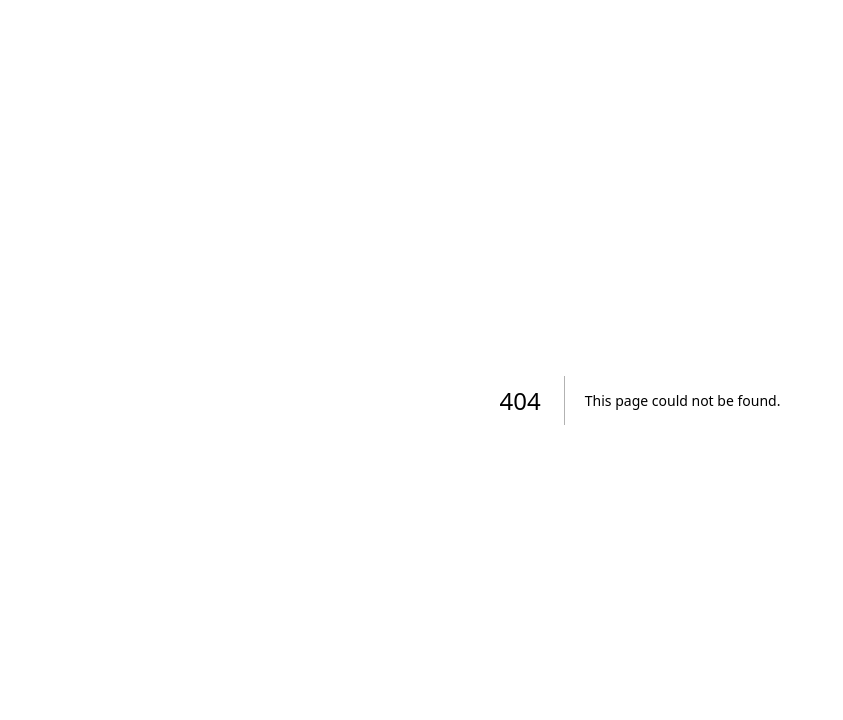
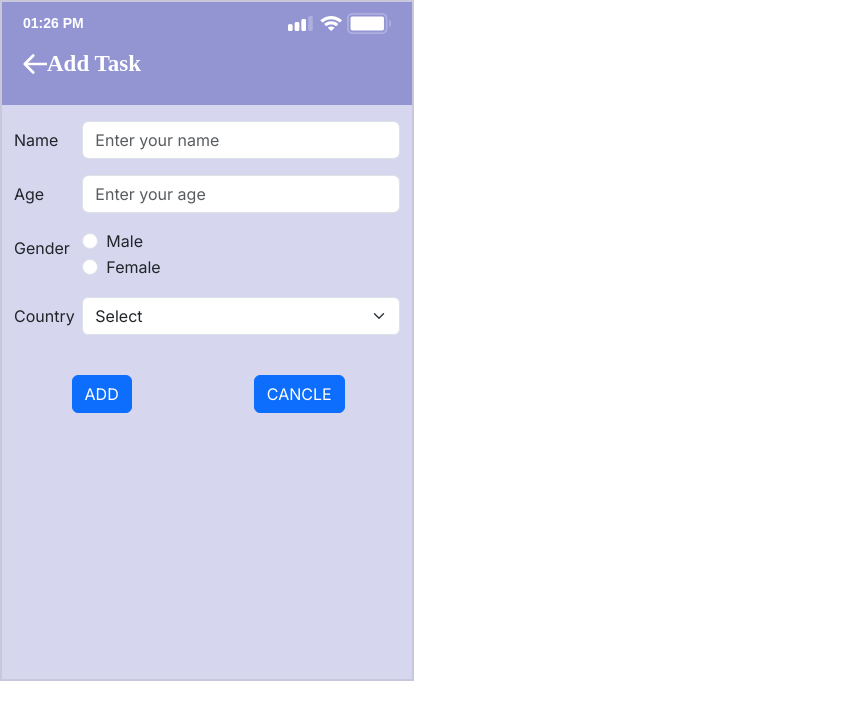
Before and after one commit to Smitasatav/figma, a Next.js app: page /add_task in a window 1280 px wide. Before the commit this address had no page. Shown: the top 720 px of the page, without its empty margins (0-843 px from the left). Built offline with nearby package versions, Linux system fonts and the light colour scheme.

Commit message:
Add task added

```diff
--- a/package.json
+++ b/package.json
@@ -10,6 +10,7 @@
   },
   "dependencies": {
     "axios": "^1.6.7",
+    "bootstrap": "^5.3.2",
     "next": "14.1.0",
     "react": "^18",
     "react-dom": "^18"
--- /dev/null
+++ b/src/app/add_task/page.tsx
@@ -0,0 +1,27 @@
+"use client";
+import React, { useState } from "react";
+import Form from "@/components/form";
+import Navbar from "@/components/navbar";
+import axios from "@/components/api";
+import { taskDef } from "@/components/types";
+import Spinner from "@/components/Spinner";
+import { useRouter } from 'next/navigation'
+
+export default function AddTask(){
+    const [loading, setLoading] = useState(false);
+    const router = useRouter();
+
+    const save = async(user: taskDef) => {
+        setLoading(true);
+        const res = await axios.post("/users",[user]);
+        console.log(user)
+        setLoading(false);
+        router.push('/')
+      };
+    return(
+        <main>
+            <Navbar title="Add Task" backBtn={true}/>
+            <Form submitBtnLable="ADD" onSave={save}/>
+        </main>
+    )
+}
--- a/src/components/api.ts
+++ b/src/components/api.ts
@@ -5,7 +5,7 @@ const instance = axios.create({
   baseURL,
   headers: {
     "Content-Type": "application/json",
-    Authorization: "Bearer 3UGQBVFmyAnuZ9a-PNFD4Chq3uq8UK-iyE1d4dEiE5SxPtDcyw",
+    Authorization: "Bearer ae1YtgbBb37jSjBdvcyjau8N8Mx1Md96sUgZ6qEpgjJ221adtQ",
   },
 });
 
--- /dev/null
+++ b/src/components/form/index.tsx
@@ -0,0 +1,136 @@
+"use client";
+import React, { useState } from "react";
+import Link from "next/link";
+import { taskDef } from "@/components/types";
+
+interface props {
+  submitBtnLable: string;
+  onSave: (user: taskDef) => void;
+}
+
+export default function Form({ submitBtnLable,onSave }: props) {
+  const [name, setName] = useState("");
+  const [age, setAge] = useState("");
+  const [gender, setGender] = useState("");
+  const [country, setCountry] = useState("");
+
+  const save = (event: React.SyntheticEvent) => {
+    let user:taskDef = { name, age,gender,country};
+    event.preventDefault();
+    // console.log(user)
+    onSave(user);
+  };
+
+
+  return (
+    <main>
+      <div className="container my-3">
+        <form onSubmit={save}>
+          <div className="row mb-3">
+            <label className="col-sm-2 col-form-label">Name</label>
+            <div className="col-sm-10">
+              <input
+                type="text"
+                className="form-control"
+                name="name"
+                required
+                // id="inputEmail3"
+                placeholder="Enter your name"
+                onChange={(event) => setName(event.currentTarget.value)}
+              />
+            </div>
+          </div>
+          <div className="row mb-3">
+            <label className="col-sm-2 col-form-label">Age</label>
+            <div className="col-sm-10">
+              <input
+                type="number"
+                name="age"
+                className="form-control"
+                required
+                // id="inputPassword3"
+                placeholder="Enter your age"
+                onChange={(event) => setAge(event.currentTarget.value)}
+              />
+            </div>
+          </div>
+          <div className="row mb-3">
+            <label className="col-sm-2 col-form-label">Gender</label>
+            <div className="col-sm-10">
+              <div className="form-check">
+                <input
+                  className="form-check-input"
+                  type="radio"
+                  name="gender"
+                  required
+                  // id="gridRadios1"
+                  // defaultValue="option1"
+                  // defaultChecked=""
+                  value="Male"
+                  checked={gender === "Male"}
+                  onChange={(event) => setGender(event.currentTarget.value)}
+                />
+                <label className="form-check-label" htmlFor="gridRadios1">
+                  Male
+                </label>
+              </div>
+              <div className="form-check">
+                <input
+                  className="form-check-input"
+                  type="radio"
+                  name="gender"
+                  required
+                  // id="gridRadios2"
+                  // defaultValue="option2"
+                  value="Female"
+                  checked={gender === "Female"}
+                  onChange={(event) => setGender(event.currentTarget.value)}
+                />
+                <label className="form-check-label" htmlFor="gridRadios2">
+                  Female
+                </label>
+              </div>
+            </div>
+          </div>
+          <div className="row mb-3">
+            <label htmlFor="inputName" className="col-sm-2 col-form-label">
+              Country
+            </label>
+            <div className="col-sm-10">
+              <select
+                id="inputState"
+                className="form-select"
+                name="country"
+                required
+                // value={country}
+                onChange={(event) => setCountry(event.currentTarget.value)}
+              >
+                <option selected="">Select</option>
+                <option>Australia</option>
+                <option>Bhutan</option>
+                <option>Canada</option>
+                <option>China</option>
+                <option>France</option>
+                <option>India</option>
+              </select>
+            </div>
+          </div>
+          <div className="row justify-content-evenly">
+            <div className="col-4 p-4">
+              <button type="submit" className="btn btn-primary">
+                {submitBtnLable}
+              </button>
+            </div>
+            <div className="col-4 p-4">
+              <Link href="/">
+                <button type="button" className="btn btn-primary">
+                  CANCLE
+                </button>
+              </Link>
+            </div>
+          </div>
+        </form>
+      </div>
+    </main>
+  );
+}
--- a/src/components/navbar/index.tsx
+++ b/src/components/navbar/index.tsx
@@ -1,5 +1,6 @@
 "use client";
 import React, { useState, useEffect } from "react";
+import Link from "next/link";
 import "./style.css";
 
 interface props {
@@ -35,7 +36,7 @@ export default function Navbar({ title, backBtn, rightIcon }: props) {
       </div>
       <div className="todo-page-title-bar">
         <div className="title-left-section">
-          {backBtn && <img src="/icons/turn-back.svg" />}
+          {backBtn && <img src="/icons/turn-back.svg"/>}
           <div className="app-name">{title}</div>
         </div>
         <div className="title-right-section">
--- a/src/components/navbar/style.css
+++ b/src/components/navbar/style.css
@@ -58,7 +58,7 @@
   font-style: normal;
   font-weight: 600;
   line-height: 60px;
-  margin-left: 11px;
+  /* margin-left: 11px; */
 }
 .title-right-section {
   justify-content: flex-end;
```
Also changed, not shown: src/app/edit_task/page.tsx (added, +11 -0 lines), src/app/page.tsx (+6 -69 lines), src/components/table/index.tsx (added, +81 -0 lines), src/components/types.ts (+6 -5 lines), 1 other file (tests, documents, lock files or other folders).
